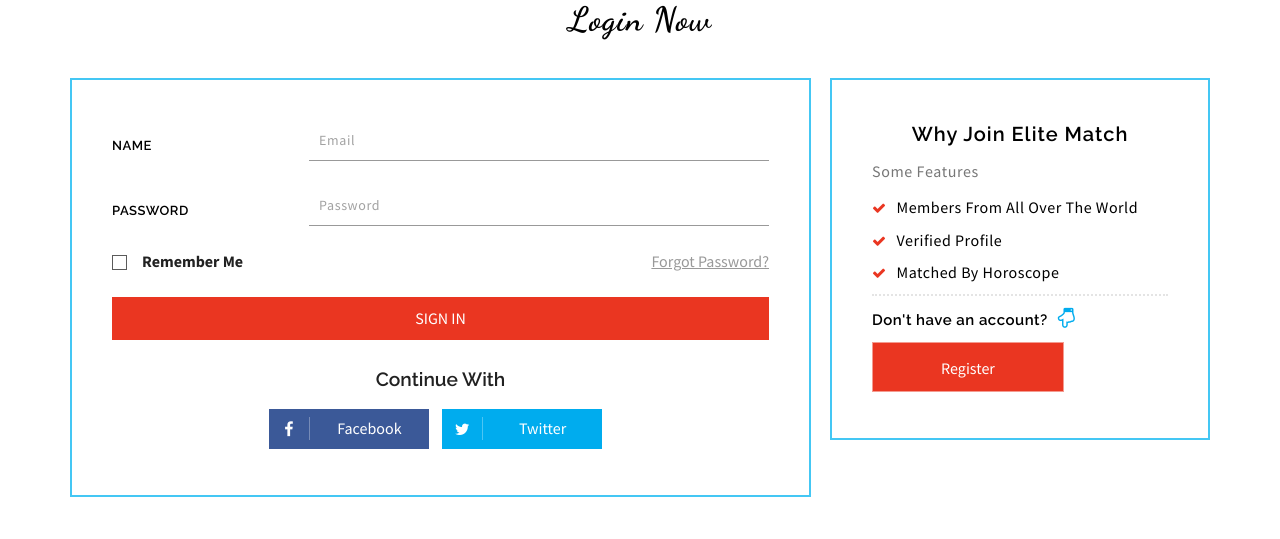
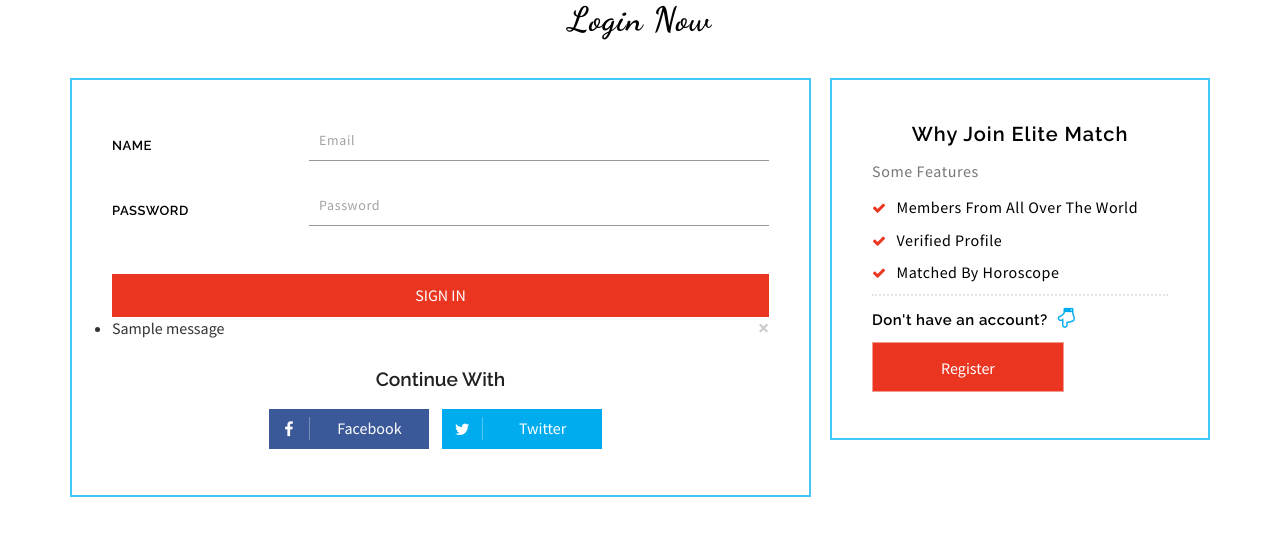
Before and after one commit to ABHINAIR77/matrimony_project, a Flask app: page /login in a window 1280 px wide. Shown: the part 321-860 px from the top of the page. Run offline with Flask 2, Linux system fonts and the light colour scheme; tables that the repository leaves empty or names only in its code hold one stand-in row (values such as "Sample post"); one stand-in notice (Sample message) is shown; some libraries are stand-ins or nearby versions.

Commit message:
added template heirarchy

```diff
--- a/matrimony_app/controller/user_controller.py
+++ b/matrimony_app/controller/user_controller.py
@@ -1,4 +1,4 @@
-from flask import render_template, request, redirect, url_for
+from flask import render_template, request, redirect, url_for, flash
 from pprint import pprint as pp
 from matrimony_app.models.User import User
 
@@ -24,4 +24,5 @@ class UserController:
                 # @todo redirect to home page
                 return "Login Successful"
             else:
+                flash('Invalid email or password','error')
                 return redirect(url_for("login"))
--- a/matrimony_app/templates/login.html
+++ b/matrimony_app/templates/login.html
@@ -19,28 +19,30 @@
 				<h3>Login Now</h3>
 			</div>
 	<div class="col-md-8 login-form-w3-agile">
-			 <form action="#" method="post">
+			 <form method="post">
 				<div class="w3_form_body_grid">
 					<span>Name</span>
-					<input type="email" name="Email" placeholder="Email" required="">
+					<input type="email" name="email" placeholder="Email" required="">
 				</div>
 				<div class="w3_form_body_grid">
 					<span>Password</span>
-					<input type="password" name="Password" placeholder="Password" required="">
+					<input type="password" name="password" placeholder="Password" required="">
 				</div>
-				<div class="agile_remember">
-					<div class="agile_remember_left">
-						<div class="check">
-							<label class="checkbox"><input type="checkbox" name="checkbox"><i> </i>remember me</label>
-						</div>
-					</div>
-					<div class="agile_remember_right">
-						<a href="#">Forgot Password?</a>
-					</div>
-					<div class="clearfix"> </div>
-				</div>
+
 				<input type="submit" value="Sign In">
 			</form>
+            {% with errors = get_flashed_messages(category_filter=["error"]) %}
+                {% if errors %}
+                <div class="alert-message block-message error">
+                  <a class="close" href="#">×</a>
+                  <ul>
+                    {%- for msg in errors %}
+                    <li>{{ msg }}</li>
+                    {% endfor -%}
+                  </ul>
+                </div>
+                {% endif %}
+            {% endwith %}
 			<h4>Continue With</h4>
 			<div class="social_icons agileinfo_social_asd">
 				<!-- Facebook -->
```
Also changed, not shown: matrimony_app/models/Model.py (+5 -4 lines), matrimony_app/models/User.py (+4 -4 lines).
